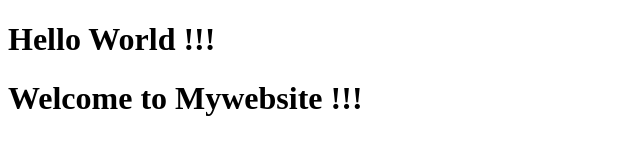
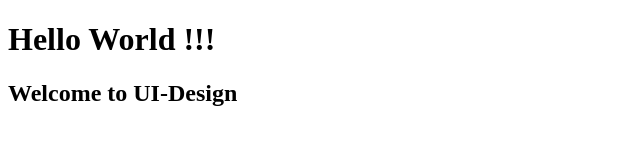
Before and after one commit to TONmongkol/TestGit, a plain HTML site: page index.html in a window 1280 px wide. Shown: the whole page, without its empty margins (0-640 px from the left). Drawn offline with Linux system fonts and the light colour scheme.

Commit message:
Add UI-Design

```diff
--- a/index.html
+++ b/index.html
@@ -5,5 +5,5 @@
 </head>
 <body>
     <h1>Hello World !!!</h1>
-    <h1>Welcome to Mywebsite !!!</h1>
+    <h2>Welcome to UI-Design</h2>
 </body>
```
